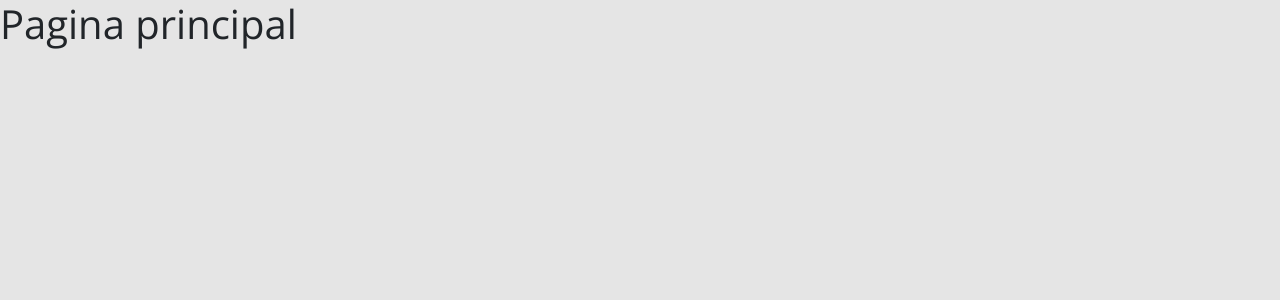
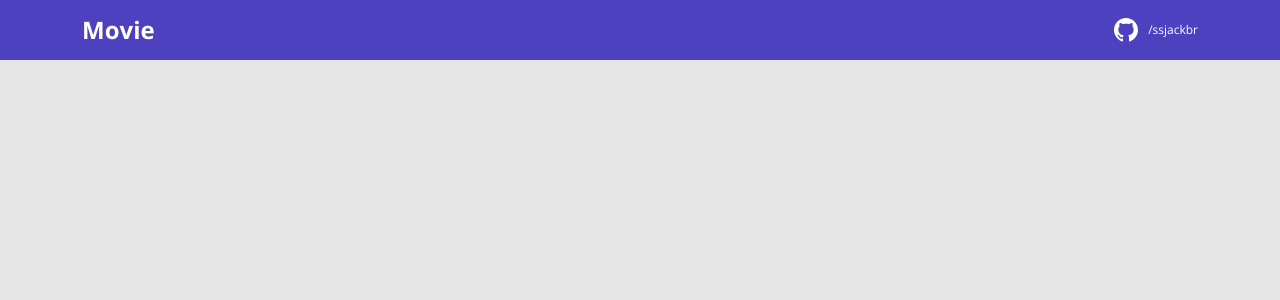
Before and after one commit to ssjackbr/api-movie, a React (Create React App) app in the folder frontend/: page / in a window 1280 px wide. Shown: the top 300 px of the page. Built offline with nearby package versions, Linux system fonts and the light colour scheme.

Commit message:
Crated Navbar

```diff
--- a/frontend/package.json
+++ b/frontend/package.json
@@ -10,9 +10,11 @@
     "@types/node": "^16.7.13",
     "@types/react": "^17.0.20",
     "@types/react-dom": "^17.0.9",
+    "@types/react-router-dom": "5.3.2",
     "bootstrap": "5.1.3",
     "react": "^17.0.2",
     "react-dom": "^17.0.2",
+    "react-router-dom": "6.2.1",
     "react-scripts": "5.0.0",
     "typescript": "^4.4.2",
     "web-vitals": "^2.1.0"
--- a/frontend/src/App.tsx
+++ b/frontend/src/App.tsx
@@ -1,7 +1,8 @@
+import Navbar from "./components/Navbar"
 
 function App() {
     return (
-   <h1>Pagina principal</h1>
+        <Navbar />
     );
 }
 
--- /dev/null
+++ b/frontend/src/components/Navbar/index.tsx
@@ -0,0 +1,22 @@
+import {ReactComponent as GithubIcon} from 'assets/img/github.svg';
+import './styles.css';
+
+function Navbar() {
+
+    return(
+        <header>
+        <nav className="container">
+            <div className="api-movie-nav-content">
+                <h1>Movie</h1>
+                <a href="https://github.com/ssjackbr/api-movie" target="_blank" rel="noreferrer">
+                    <div className="api-movie-contact-container">
+                        <GithubIcon />
+                        <p className="api-movie-contact-link">/ssjackbr</p>
+                    </div>
+                </a>
+            </div>
+        </nav>
+    </header>
+    );
+}
+export default Navbar;
--- /dev/null
+++ b/frontend/src/components/Navbar/styles.css
@@ -0,0 +1,29 @@
+header {
+    height: 60px;
+    background-color: var(--color-primary);
+    display: flex;
+    align-items: center;
+}
+
+.api-movie-nav-content {
+    display: flex;
+    align-items: center;
+    justify-content: space-between;
+    color: #fff;
+}
+
+.api-movie-nav-content h1 {
+    font-size: 24px;
+    margin: 0;
+    font-weight: 700;
+}
+
+.api-movie-contact-container {
+    display: flex;
+    align-items: center;
+}
+
+.api-movie-contact-link {
+    margin: 0 0 0 10px;
+    font-size: 12px;
+}
--- a/frontend/tsconfig.json
+++ b/frontend/tsconfig.json
@@ -1,5 +1,6 @@
 {
   "compilerOptions": {
+    "baseUrl": "./src",
     "target": "es5",
     "lib": [
       "dom",
```
Also changed, not shown: frontend/src/assets/img/github.svg (added), 1 other file (tests, documents, lock files or other folders).
